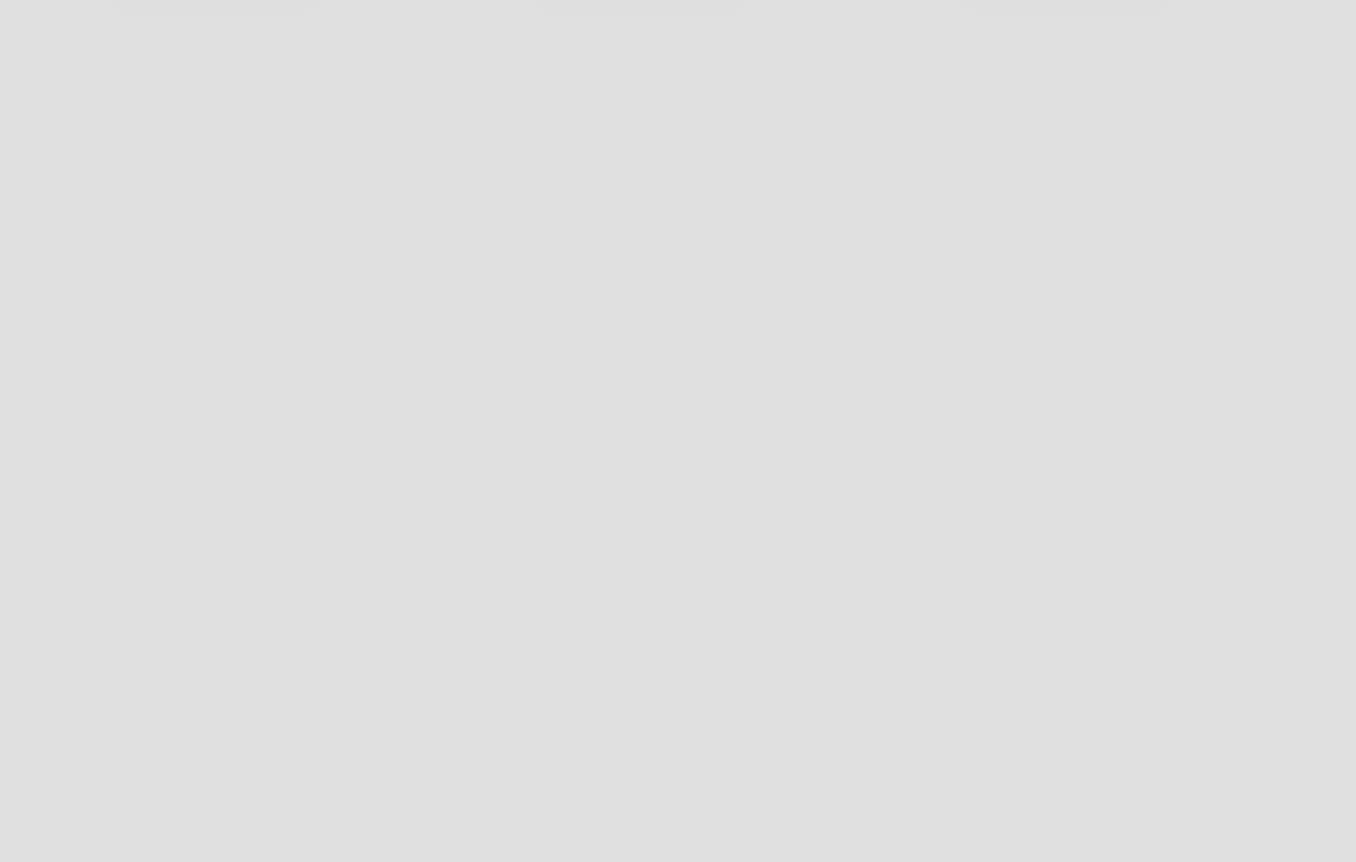
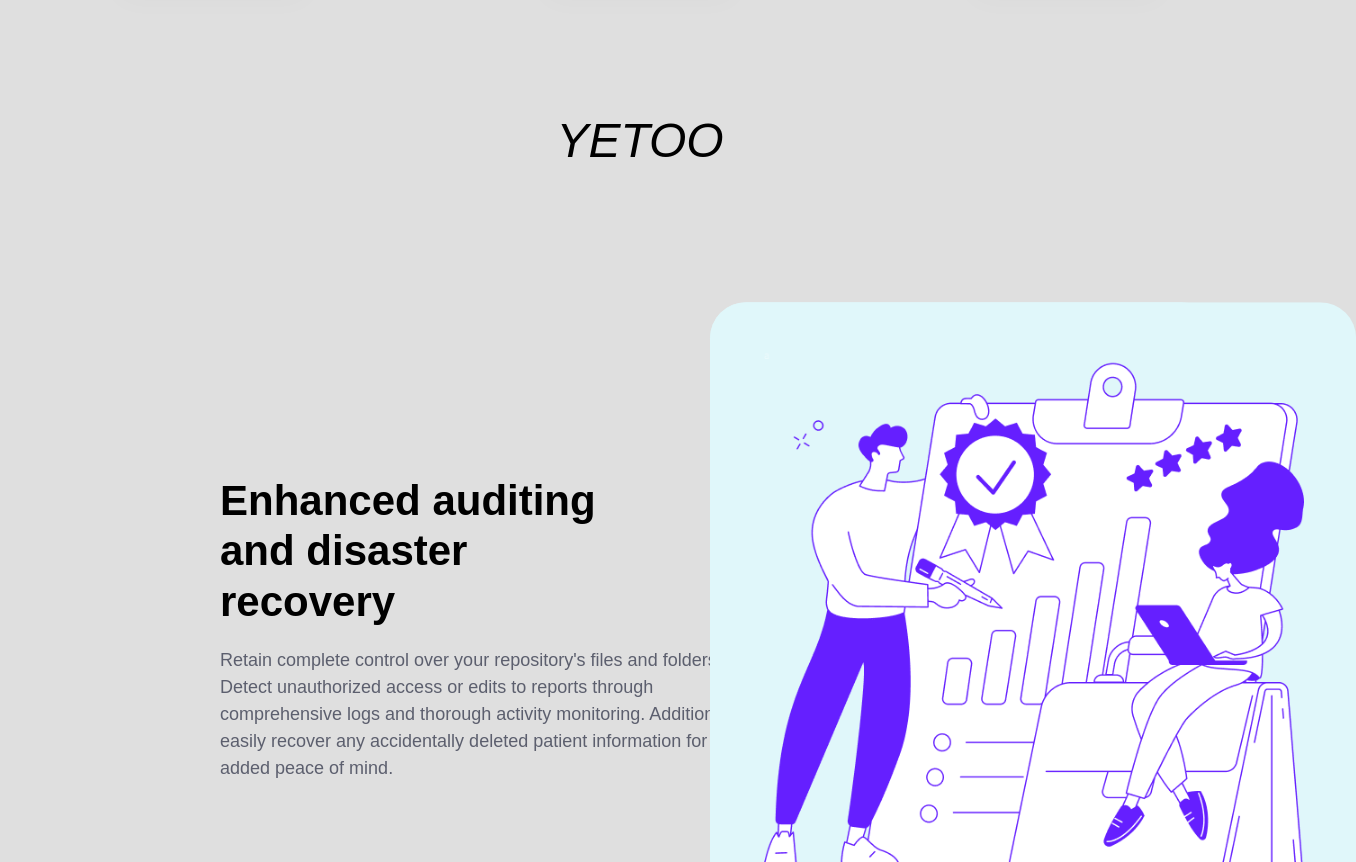
Before and after one commit to ASkinder/website, a React (Create React App) app in the folder tafili_consulting_website/: page / in a window 1280 px wide. Shown: the part 2146-3008 px from the top of the page, 1356 px wide, since content can reach past the window. Before the commit the page ends 2156 px from the top, so only its background shows below. Built offline with nearby package versions, Linux system fonts and the light colour scheme.

Commit message:
homePage responsive

```diff
--- a/tafili_consulting_website/src/Home/Home.css
+++ b/tafili_consulting_website/src/Home/Home.css
@@ -333,11 +333,6 @@
         /* Réduire la taille de la police */
     }
 
-    .sector-text-span2 {
-        font-size: 14px;
-        /* Réduire la taille de la police */
-    }
-
     .sector-text-span3 {
         font-size: 18px;
         /* Réduire la taille de la police */
@@ -383,6 +378,9 @@
     height: 36px;
     position: relative;
     margin-right: 10px;
+    display: flex; /* Pour centrer le contenu */
+    align-items: center; /* Pour centrer le contenu */
+    justify-content: center; /* Pour centrer le contenu */
 }
 
 .key-1,
@@ -568,3 +566,69 @@
     align-items: center;
     margin-top: 20px;
 }
+
+
+
+/* ------------ YETOO ---------*/
+
+.yetoo {
+    color: #000000;
+    font-family: "Inter-LightItalic", sans-serif;
+    font-size: 48px;
+    line-height: 130%;
+    font-weight: 300;
+    font-style: italic;
+}
+
+.yetoo-text-1 {
+    color: black;
+    margin-left: 200px;
+    margin-right: -10px;
+    text-align: left;
+    font-size: 42px;
+    font-family: "Sofia Pro", sans-serif;
+    font-weight: 800;
+    line-height: 1.2;
+    word-wrap: break-word;
+}
+
+.yetoo-text-2 {
+    width: 525px;
+    height: 164px;
+    color: #5C5F6E;
+    font-size: 18px;
+    font-family: Sofia Pro, sans-serif;
+    font-weight: 400;
+    line-height: 1.5;
+    word-wrap: break-word;
+    text-align: left;
+    margin-left: 200px;
+}
+
+.yetoo-part2 {
+    display: flex;
+    justify-content: space-between; /* Pour espacer les éléments */
+    align-items: flex-start; /* Pour aligner les éléments sur le haut */
+    margin-left: 20px; /* Ajustez la marge gauche selon vos besoins */
+}
+
+.yetoo-paragra{
+    width: calc(50% - 30px); /* Ajustez la largeur du texte en fonction de votre mise en page */
+}
+
+.yetoo-illu {
+    border-radius: 40px;
+    width: calc(50% - 30px); /* Ajustez la largeur de l'illustration en fonction de votre mise en page */
+    scale: 90%;
+}
+
+.Rectangle568 {
+    width: 564px;
+    height: 564px;
+    background: #E0F7FA;
+    border-radius: 40px;
+}
+
+.yetoo-image {
+    border-radius: 40px;
+}
--- a/tafili_consulting_website/src/Home/Home.jsx
+++ b/tafili_consulting_website/src/Home/Home.jsx
@@ -1,9 +1,10 @@
 import React, { useState } from 'react';
 import buildingCam from '../Img/buildingCam.jpg';
 import businessCentral from '../Img/businessCentral.jpg';
-import yetoo from '../Img/yetoo_illu.jpg';
+import yetoo from '../Img/yetoo_illu2.jpg';
 import fg from '../Img/fg.png';
 import fd from '../Img/fd.png';
+import yetooillu from '../Img/yetooillu.png'
 import './Home.css';
 
 function Home() {
@@ -20,71 +21,88 @@ function Home() {
 
   return (
       <div className="Home">
-      <br /><br />
+        <br/><br/>
         <div className="carousel">
           <div className="slides-box">
             <div className="mask"></div>
             <div className="slide-list">
               {slides.map((slide, index) => (
-              <div key={index} className={`slide-item-${index + 1}`} style={{ display: index === currentSlide ? 'block' : 'none' }}>
-                <img src={slide} alt={`Slide ${index + 1}`} style={{ width: '50%', height: 'auto' }} />
+                  <div key={index} className={`slide-item-${index + 1}`}
+                       style={{display: index === currentSlide ? 'block' : 'none'}}>
+                    <img src={slide} alt={`Slide ${index + 1}`} style={{width: '50%', height: 'auto'}}/>
                   </div>
               ))}
             </div>
           </div>
           <div className="slides-navigation">
             <div className="click-area" onClick={prevSlide}>
-            <img src={fg} alt="Previous" className="arrow" />
+              <img src={fg} alt="Previous" className="arrow"/>
             </div>
             <div className="click-area" onClick={nextSlide}>
-            <img src={fd} alt="Next" className="arrow" />
+              <img src={fd} alt="Next" className="arrow"/>
             </div>
           </div>
         </div>
-      <br /><br />
+        <br/><br/>
 
         <div className="helping-text">
         <span>
-          <span className="helping-text-span">Contributing today, shaping tomorrow<br /><br /></span>
+          <span className="helping-text-span">Contributing today, shaping tomorrow<br/><br/></span>
           <span className="helping-text-span3">Our mission is to deliver the best solutions to our clients in their finance functions. We support them by providing highly-qualified and hands-on consultants to face a lack of resources, to carry out their projects and by reviewing and optimizing their processes.</span>
         </span>
         </div>
-      <br /><br />
+        <br/><br/>
 
         <div className="container">
           <div className="rectangles">
             <div className="rectangle-138">
-            <br />
-            <div className="microsoft-business-central">Microsoft Business Central : ERP Dynamics 365 Business Central</div><br />
-            <div className="business">"Business central" typically refers to a central hub or software solution for managing various aspects of a business, often associated with Microsoft Dynamics 365 Business Central in the context of enterprise resource planning (ERP).</div>
+              <br/>
+              <div className="microsoft-business-central">Microsoft Business Central : ERP Dynamics 365 Business
+                Central
+              </div>
+              <br/>
+              <div className="business">"Business central" typically refers to a central hub or software solution for
+                managing various aspects of a business, often associated with Microsoft Dynamics 365 Business Central in
+                the context of enterprise resource planning (ERP).
+              </div>
             </div>
 
             <div className="rectangle-138">
-            <br />
-            <div className="financial-it-consultant">Financial & IT Consultant</div><br />
-            <div className="financial">"Financial analysis involves interpreting financial data to evaluate a company's performance and make informed decisions. This includes assessing financial statements, ratios, and metrics to gauge profitability, liquidity, and overall financial health."</div>
+              <br/>
+              <div className="financial-it-consultant">Financial & IT Consultant</div>
+              <br/>
+              <div className="financial">"Financial analysis involves interpreting financial data to evaluate a
+                company's performance and make informed decisions. This includes assessing financial statements, ratios,
+                and metrics to gauge profitability, liquidity, and overall financial health."
+              </div>
             </div>
           </div>
 
           <div className="rectangle-139">
-          <br />
-          <div className="yetoo">Yetoo</div><br />
-          <div className="yetoo-text">"Yetoo is a web application that provides a decision platform with dashboards, financial reporting and more. With Yetoo, you can access, analyze and visualize your data in real time, and make informed decisions based on insights and recommendations. Whether you need to monitor your performance, optimize your processes, or forecast your outcomes, Yetoo has the tools and features you need. Yetoo is easy to use, flexible and scalable, and integrates with your existing systems and applications. Try Yetoo today and discover the power of data-driven decision making"</div>
+            <br/>
+            <div className="yetoo">Yetoo</div>
+            <br/>
+            <div className="yetoo-text">"Yetoo is a web application that provides a decision platform with dashboards,
+              financial reporting and more. With Yetoo, you can access, analyze and visualize your data in real time,
+              and make informed decisions based on insights and recommendations. Whether you need to monitor your
+              performance, optimize your processes, or forecast your outcomes, Yetoo has the tools and features you
+              need. Yetoo is easy to use, flexible and scalable, and integrates with your existing systems and
+              applications. Try Yetoo today and discover the power of data-driven decision making"
+            </div>
 
           </div>
         </div>
 
 
-
-      <br /><br /><br />
+        <br/><br/><br/>
 
         <div className="sector-text">
         <span>
-          <span className="sector-text-span">Sector<br /><br /></span>
+          <span className="sector-text-span">Sector<br/><br/></span>
           <span className="sector-text-span3">We are capable and have already worked in several different sectors. No matter what sector your company operates in, we can offer you our help.</span>
         </span>
         </div>
-      <br /><br />
+        <br/><br/>
 
         <div class="sector-container">
           <div class="rectangle-sector">
@@ -110,7 +128,7 @@ function Home() {
                 </g>
                 <defs>
                   <clipPath id="clip0_11_3606">
-                  <rect width="16" height="16" fill="white" />
+                    <rect width="16" height="16" fill="white"/>
                   </clipPath>
                 </defs>
               </svg>
@@ -142,7 +160,7 @@ function Home() {
                 </g>
                 <defs>
                   <clipPath id="clip0_11_3637">
-                  <rect width="14" height="16" fill="white" />
+                    <rect width="14" height="16" fill="white"/>
                   </clipPath>
                 </defs>
               </svg>
@@ -173,7 +191,7 @@ function Home() {
                 </g>
                 <defs>
                   <clipPath id="clip0_11_3714">
-                  <rect width="16" height="14" fill="white" />
+                    <rect width="16" height="14" fill="white"/>
                   </clipPath>
                 </defs>
               </svg>
@@ -241,7 +259,7 @@ function Home() {
                 </g>
                 <defs>
                   <clipPath id="clip0_11_3724">
-                  <rect width="18" height="16" fill="white" />
+                    <rect width="18" height="16" fill="white"/>
                   </clipPath>
                 </defs>
               </svg>
@@ -274,8 +292,28 @@ function Home() {
 
           </div>
         </div>
-
-
+        <br/><br/> <br/><br/><br/>
+        <span className="yetoo">YETOO<br/><br/></span>
+        <br/><br/>
+        <div className="yetoo-part2">
+          <div className="yetoo-paragra">
+            <div className="yetoo-text-1">
+              <br/><br/><br/><br/>
+              Enhanced auditing and disaster recovery
+            </div>
+            <br/>
+            <div className="yetoo-text-2">
+              Retain complete control over your repository's files and folders. Detect unauthorized access or edits
+              to reports through comprehensive logs and thorough activity monitoring. Additionally, easily recover any
+              accidentally deleted patient information for added peace of mind.
+            </div>
+          </div>
+          <div className="yetoo-illu">
+            <div className="Rectangle568">
+              <img className="yetoo-image" src={yetooillu} alt={"yetoo illu"}/>
+            </div>
+          </div>
+        </div>
       </div>
   );
 
```
Also changed, not shown: tafili_consulting_website/src/Img/yetoo_illu2.jpg (renamed from tafili_consulting_website/src/Img/yetoo_illu.jpg), tafili_consulting_website/src/Img/yetooillu.png (added). Lines whose indentation alone changed are shown as unchanged.
